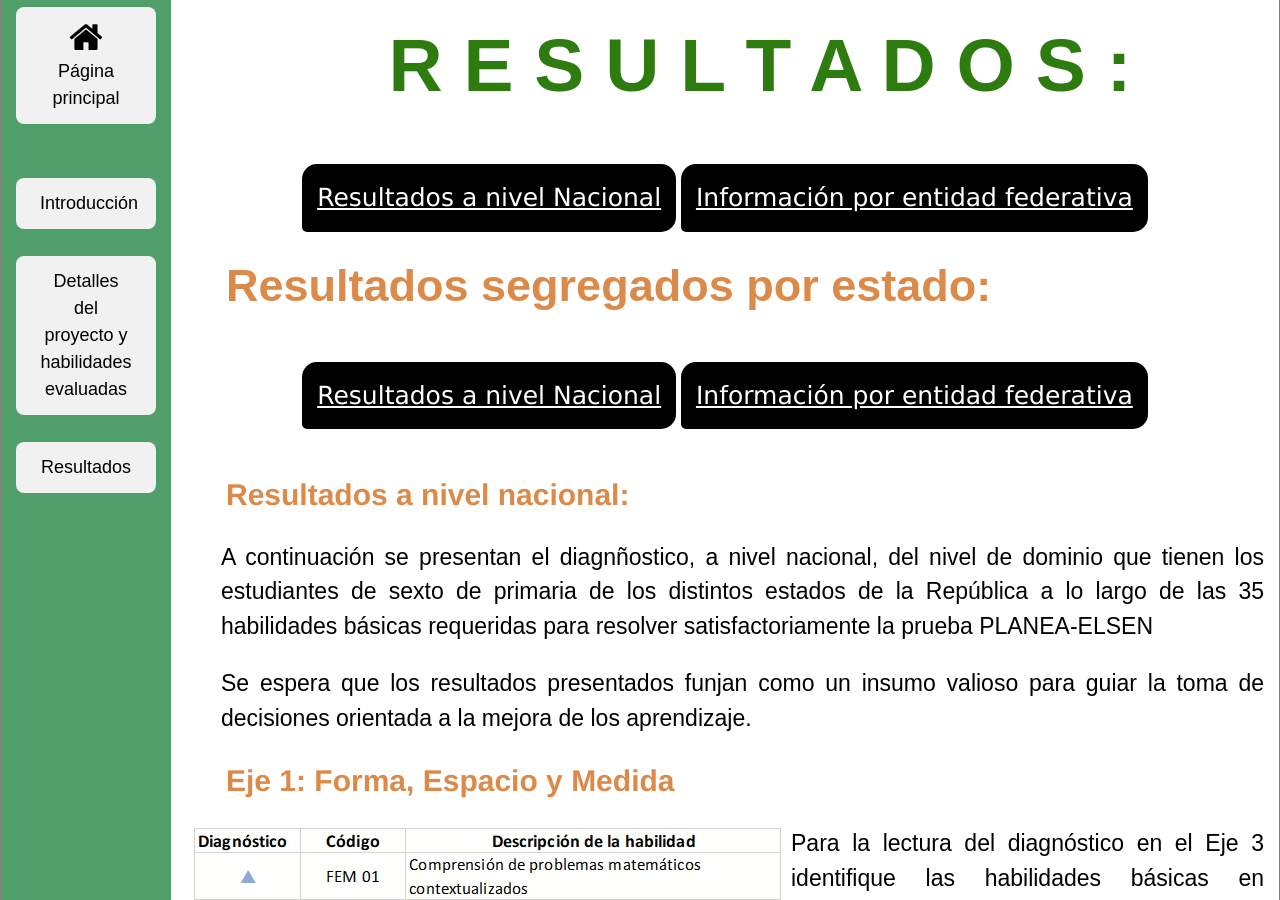
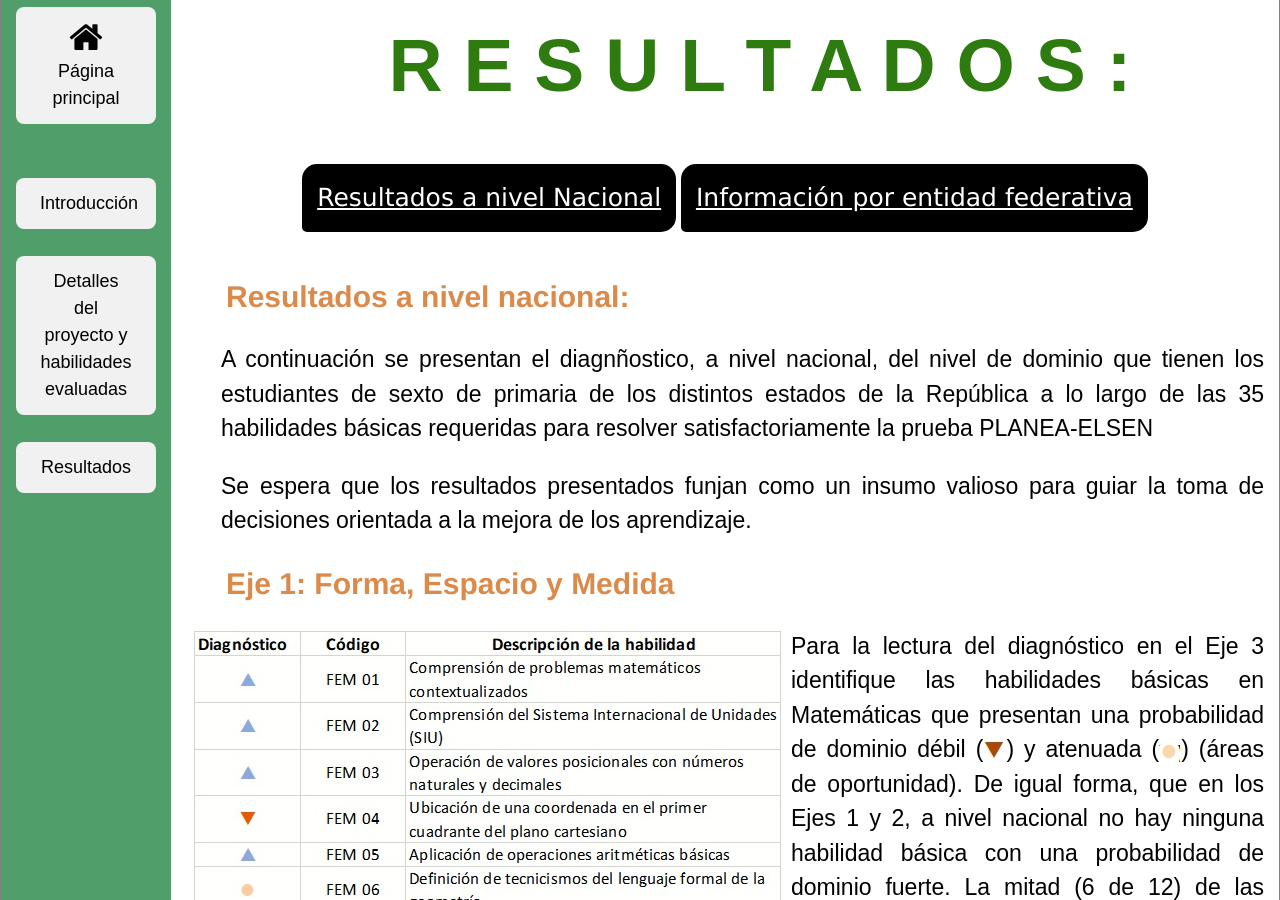
Before and after one commit to rimedie/rimedie.github.io, a Jekyll site: the page built from PLANEA-ELSEN_2015/Resultados_Nacionales.html, in a window 1280 px wide and 900 px high, scrolled down 477 px. Built offline with Jekyll 4.4.1, drawn with Linux system fonts in a browser that asks for light colours.

Commit message:
Update 1_Resultados.html

```diff
--- a/_layouts/1_Resultados.html
+++ b/_layouts/1_Resultados.html
@@ -248,23 +248,6 @@ p {
     <a href="">Perfil diagnóstico por estado</a>
    </div>
 </div>
-<h2 class="interact" style="font-size: 3em; font-weight: bold; font-family: sans-serif;">Resultados segregados por estado:</h1>
-	 	<br>
-<div class="dropdown">
-  <button class="dropbtn"><a href="" style="color:white;">Resultados a nivel Nacional</a></button>
-  <div class="dropdown-content">
-    <a href="/PLANEA-ELSEN_2015/Resultados_Nacionales.html#FEM">Eje 1: Forma, Espacio y Medida</a>
-    <a href="/PLANEA-ELSEN_2015/Resultados_Nacionales.html#MI">Eje 2: Manejo de la Información</a>
-    <a href="/PLANEA-ELSEN_2015/Resultados_Nacionales.html#SNPA">Eje 3: Sentido Numérico y Pensamiento Algebráico</a>
-   </div>
-</div>
-<div class="dropdown">
-  <button class="dropbtn"><a href="https://rimedie.github.io/about_Filosifia.html" style="color:white;">Información por entidad federativa</a></button>
-  <div class="dropdown-content">
-    <a href="">Diferencias en el dominio de cada habilidad</a>
-    <a href="">Perfil diagnóstico por estado</a>
-   </div>
-</div>
 	</center>
 	<br>
 	{{ content }}
```
